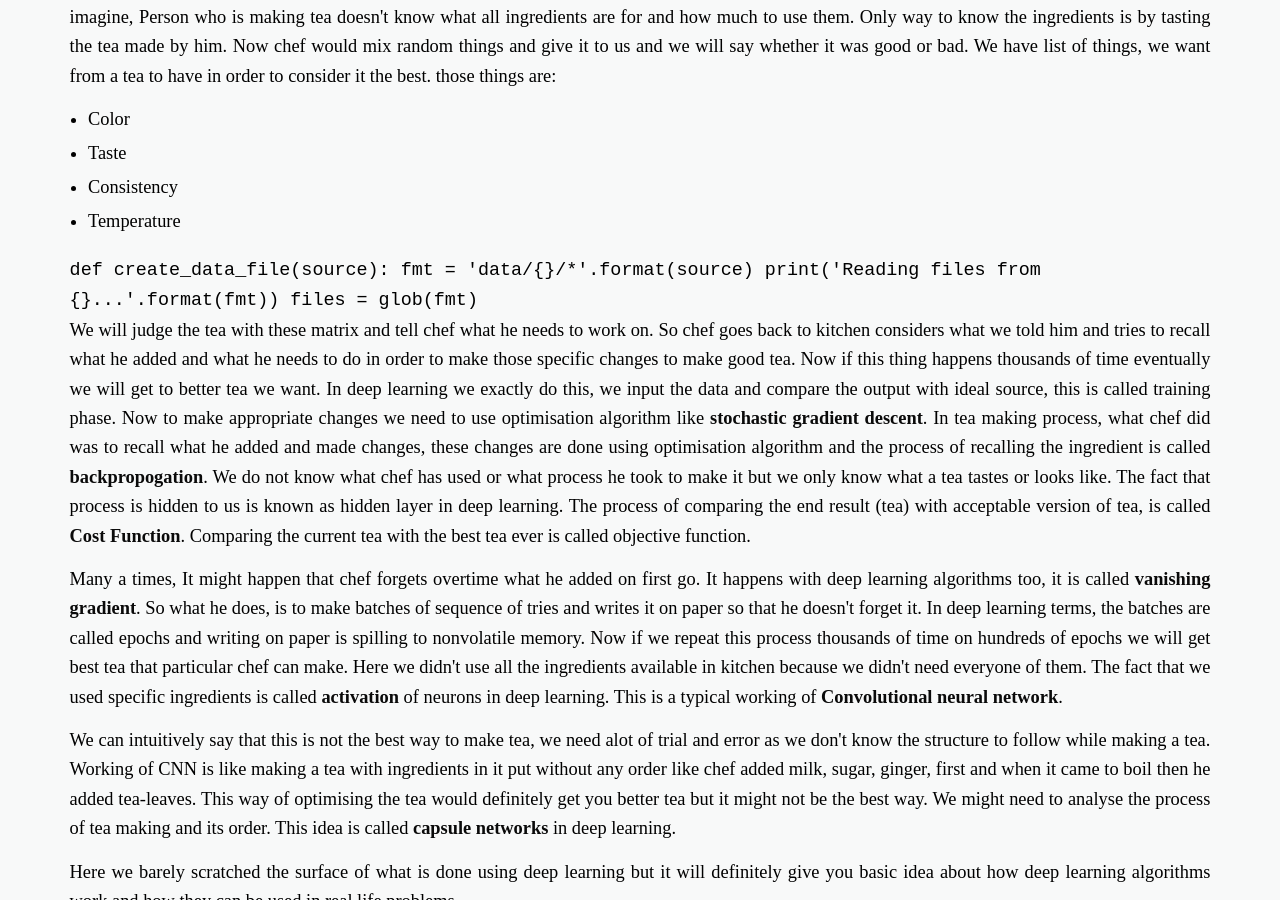
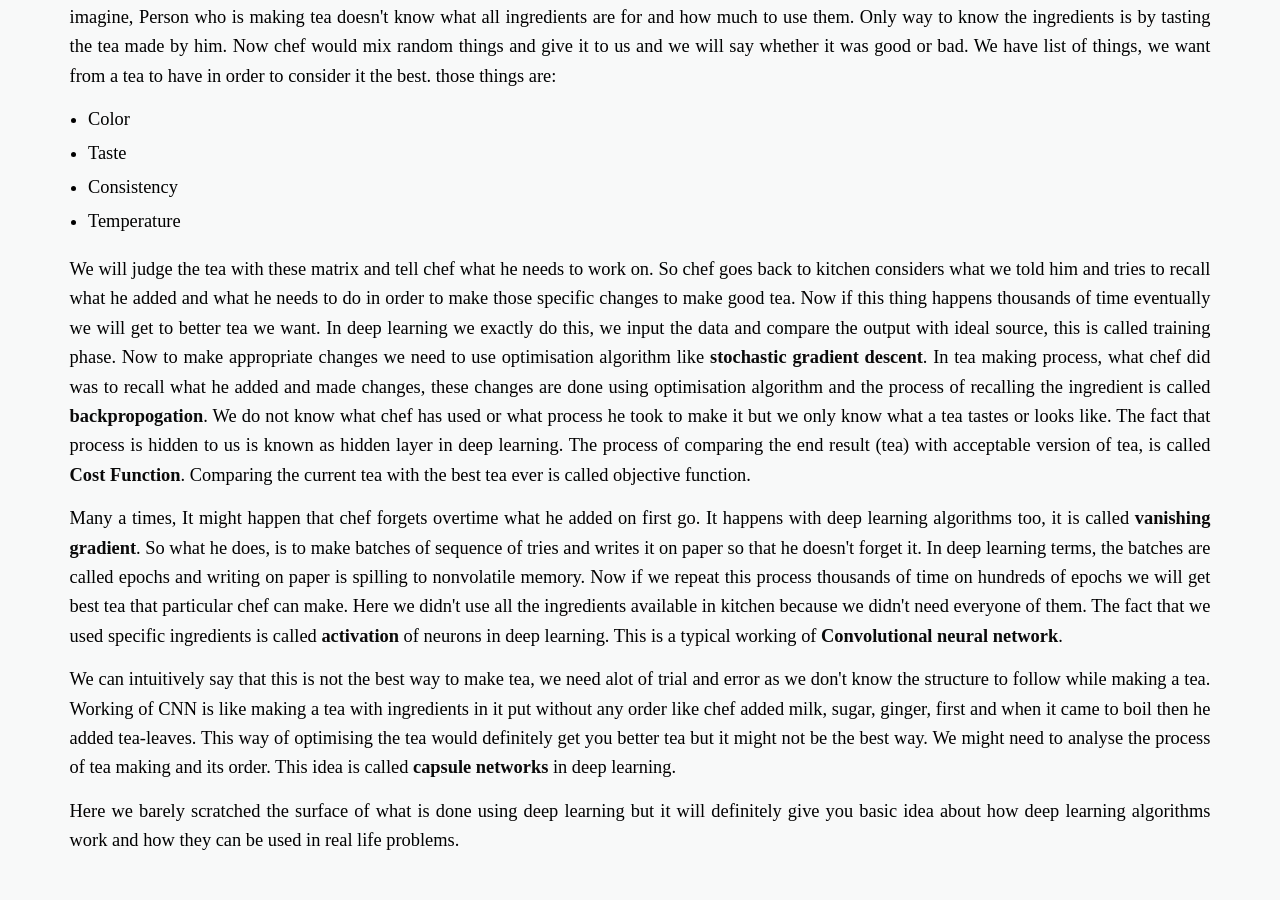
Before and after one commit to daftengineer/daftengineer.github.io, a Jekyll site: the page built from _posts/2018-07-02-deeplearning-chai.markdown, in a window 1280 px wide and 900 px high, scrolled down 1718 px. Built offline with Jekyll 4.4.1, drawn with Linux system fonts in a browser that asks for light colours; nearby versions of some CDN libraries.

Commit message:
Update 2018-07-02-deeplearning-chai.markdown

```diff
--- a/_posts/2018-07-02-deeplearning-chai.markdown
+++ b/_posts/2018-07-02-deeplearning-chai.markdown
@@ -29,10 +29,6 @@ image-sm:
     <li>Consistency</li>
     <li>Temperature</li>
   </ul>
-  <code>def create_data_file(source):
-    fmt = 'data/{}/*'.format(source)
-    print('Reading files from {}...'.format(fmt))
-    files = glob(fmt)</code>
  <p style="text-align:justify;">
    We will judge the tea with these matrix and tell chef what he needs to work on. So chef goes back to kitchen considers what we told him and tries to recall what he added and what he needs to do in order to make those specific changes to make good tea. Now if this thing happens thousands of time eventually we will get to better tea we want. In deep learning we exactly do this, we input the data and compare the output with ideal source, this is called training phase. Now to make appropriate changes we need to use optimisation algorithm like <a href="https://en.wikipedia.org/wiki/Stochastic_gradient_descent">stochastic gradient descent</a>. In tea making process, what chef did was to recall what he added and made changes, these changes are done using optimisation algorithm and the process of recalling the ingredient is called <a href="https://en.wikipedia.org/wiki/Backpropagation">backpropogation</a>. We do not know what chef has used or what process he took to make it but we only know what a tea tastes or looks like. The fact that process is hidden to us is known as hidden layer in deep learning. The process of comparing the end result (tea) with acceptable version of tea, is called <a href="https://en.wikipedia.org/wiki/Loss_function">Cost Function</a>. Comparing the current tea with the best tea ever is called objective function.
   </p>
```
